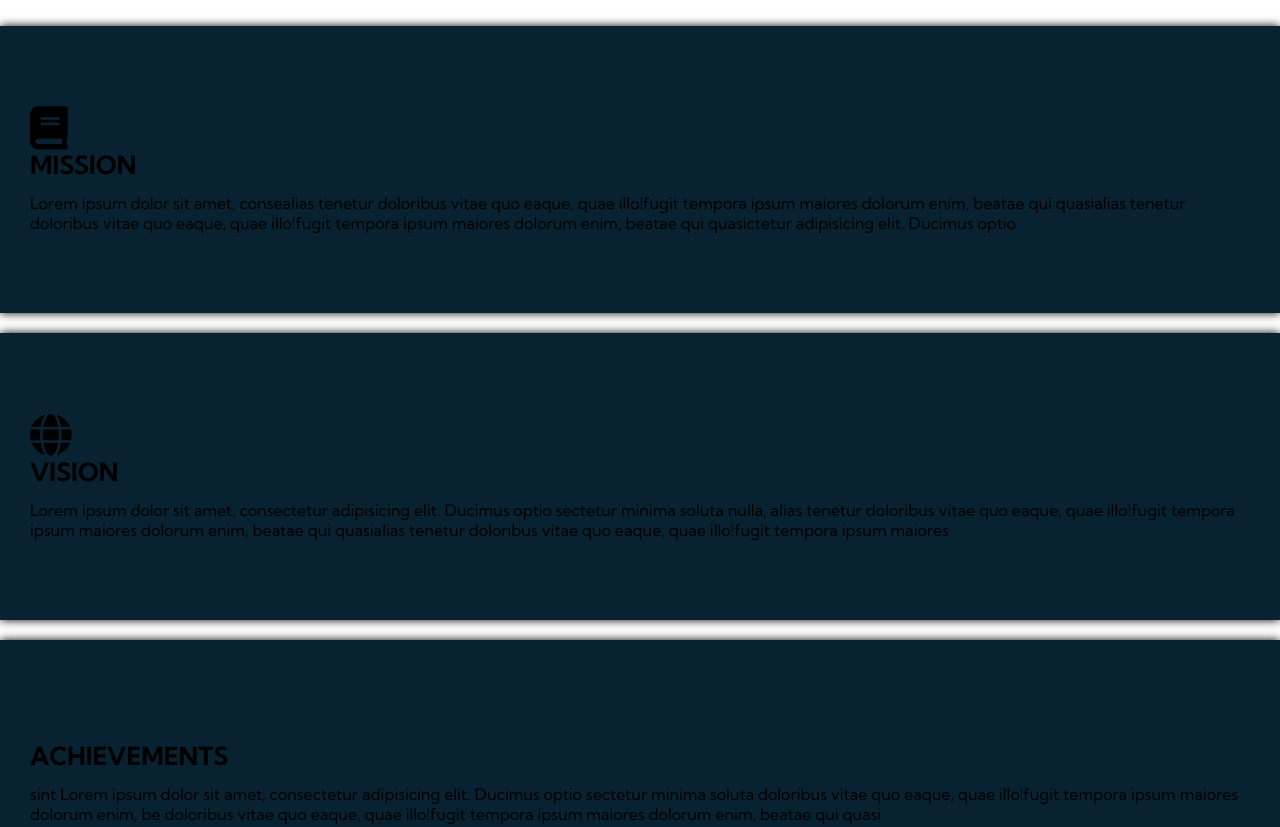
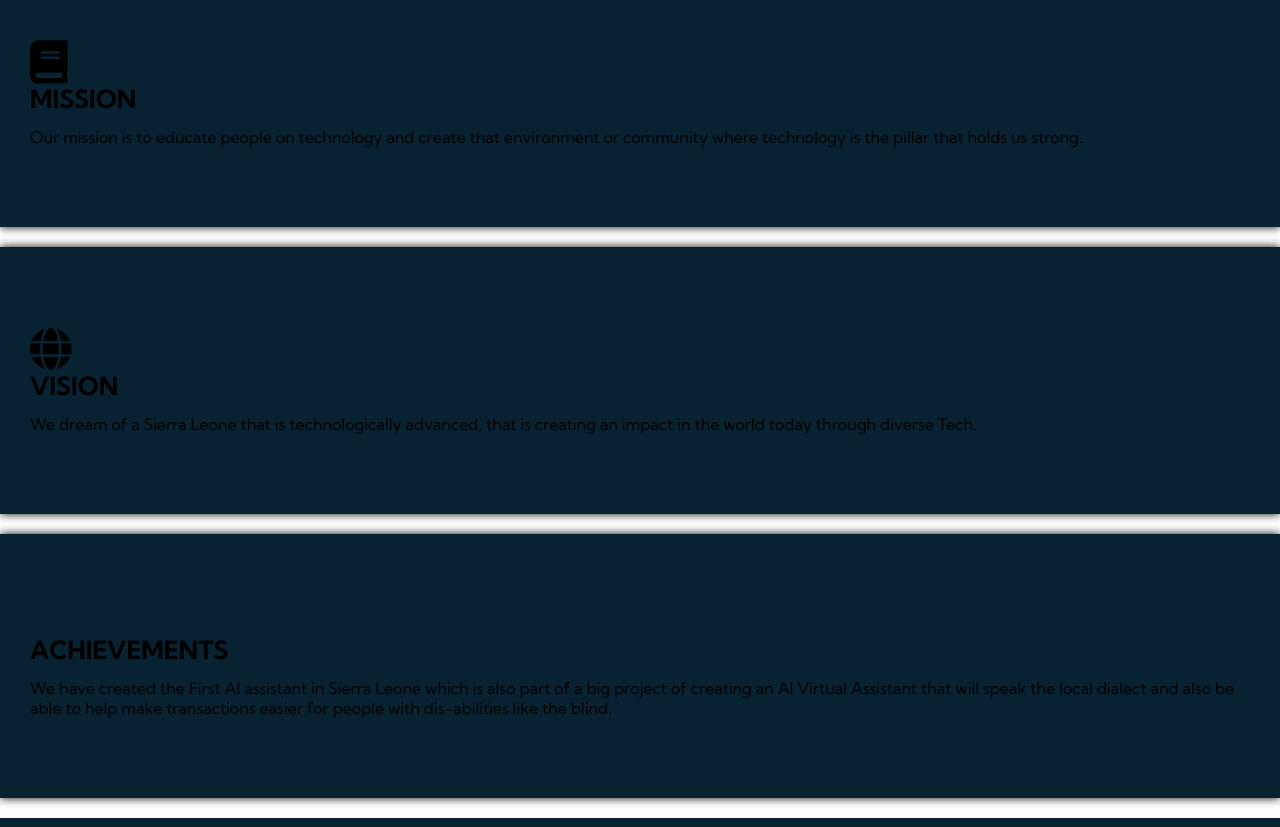
Before and after one commit to denom-fvr/Friday-30th, a plain HTML site: page about.html in a window 1280 px wide. Shown: the part 1140-1967 px from the top of the page. Drawn offline with nearby package versions, Linux system fonts and the light colour scheme; some icons are missing.

Commit message:
about message

```diff
--- a/about.html
+++ b/about.html
@@ -71,7 +71,7 @@
       <section id="ABOUT">
         <div class="about-1">
             <h1> ABOUT US </h1>
-            <P>sint Lorem ipsum dolor sit amet, consectetur adipisicing elit. Ducimus optio sectetur minima soluta nulla, alias tenetur doloribus vitae quo eaque, quae illo!fugit tempora ipsum maiores dolorum enim, beatae qui quasisint Lorem ipsum dolor sit amet, consectetur adipisicing elit. Ducimus optio sectetur minima soluta nulla, alias tenetur doloribus vitae quo eaque, quae illo!fugit tempora ipsum maiores dolorum enim, beatae qui quasi</P>
+
         </div>
 
       <div id="about-2">
@@ -83,7 +83,7 @@
                       <i class="fa fa-book"></i>
                       <h3>MISSION</h3>
                       <hr>
-                      <p> Lorem ipsum dolor sit amet, consealias tenetur doloribus vitae quo eaque, quae illo!fugit tempora ipsum maiores dolorum enim, beatae qui quasialias tenetur doloribus vitae quo eaque, quae illo!fugit tempora ipsum maiores dolorum enim, beatae qui quasictetur adipisicing elit. Ducimus optio  </p>
+                     <p>Our mission is to educate people on technology and create that environment or community where technology is the pillar that holds us strong.</p>
                       </div>
                   </div>
                   <div class="col-md-4">
@@ -91,7 +91,7 @@
                       <i class="fa fa-globe"></i>
                       <h3>VISION</h3>
                       <hr>
-                      <p> Lorem ipsum dolor sit amet, consectetur adipisicing elit. Ducimus optio sectetur minima soluta nulla, alias tenetur doloribus vitae quo eaque, quae illo!fugit tempora ipsum maiores dolorum enim, beatae qui quasialias tenetur doloribus vitae quo eaque, quae illo!fugit tempora ipsum maiores  </p>
+                      <p>We dream of a Sierra Leone that is technologically advanced, that is creating an impact in the world today through diverse Tech. </p>
                       </div>
                   </div>
                   <div class="col-md-4">
@@ -99,7 +99,7 @@
                       <i class="fa fa-pencil"></i>
                       <h3>ACHIEVEMENTS</h3>
                       <hr>
-                      <p> sint Lorem ipsum dolor sit amet, consectetur adipisicing elit. Ducimus optio sectetur minima soluta doloribus vitae quo eaque, quae illo!fugit tempora ipsum maiores dolorum enim, be doloribus vitae quo eaque, quae illo!fugit tempora ipsum maiores dolorum enim, beatae qui quasi </p>
+                      <p>We have created the First AI assistant in Sierra Leone which is also part of a big project of creating an AI Virtual Assistant that will speak the local dialect and also be able to help make transactions easier for people with dis-abilities like the blind.</p>
                       </div>
                    </div>
                </div>
--- a/styles.css
+++ b/styles.css
@@ -382,7 +382,7 @@
   -moz-text-fill-color: transparent;
   margin-bottom: 5rem;
   font-size: 2.5rem;
-  padding-top: 20px;
+  padding-top: 60px;
 }
 
 .services__container {
```
Also changed, not shown: index.html (+1 -1 lines).
